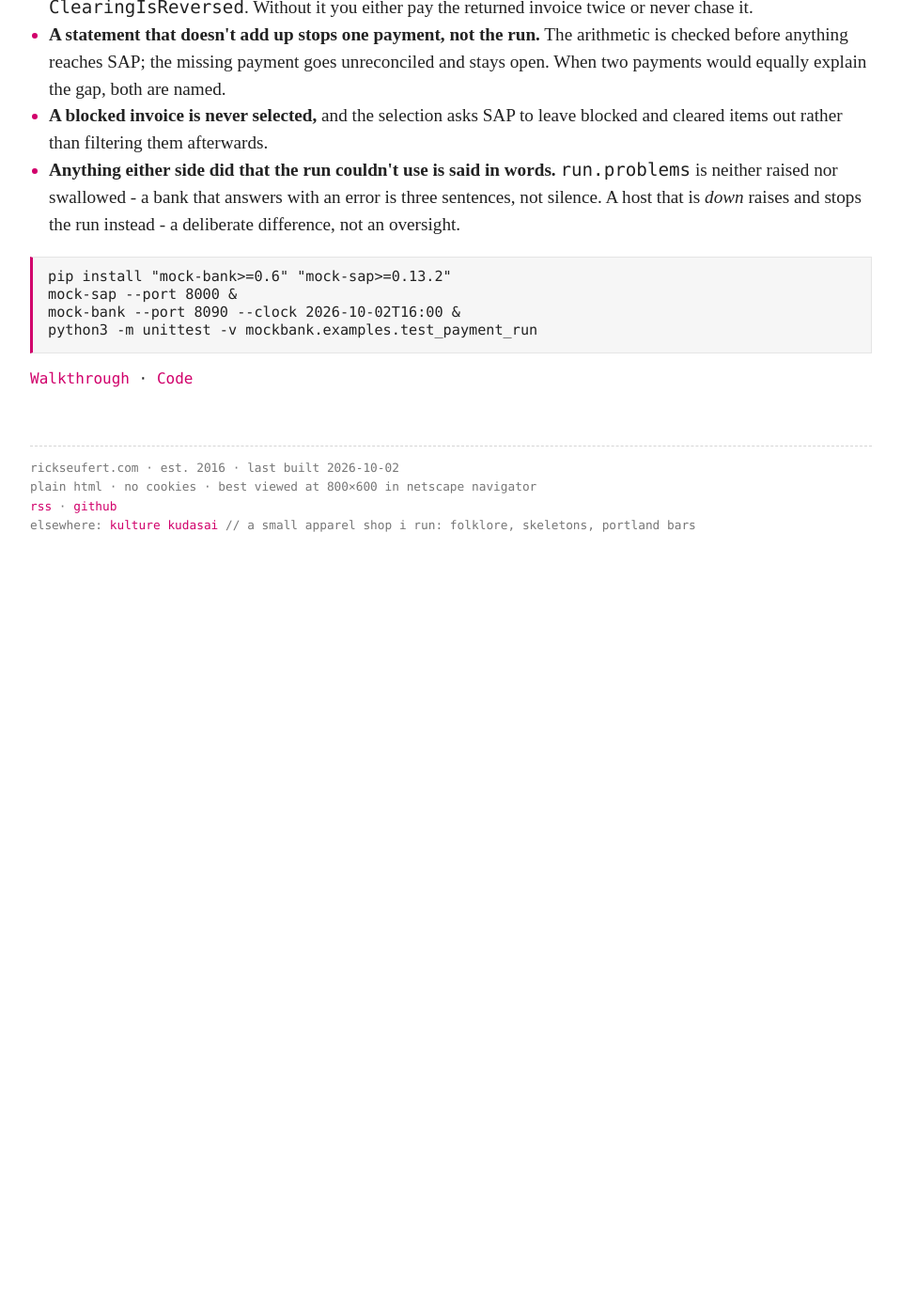
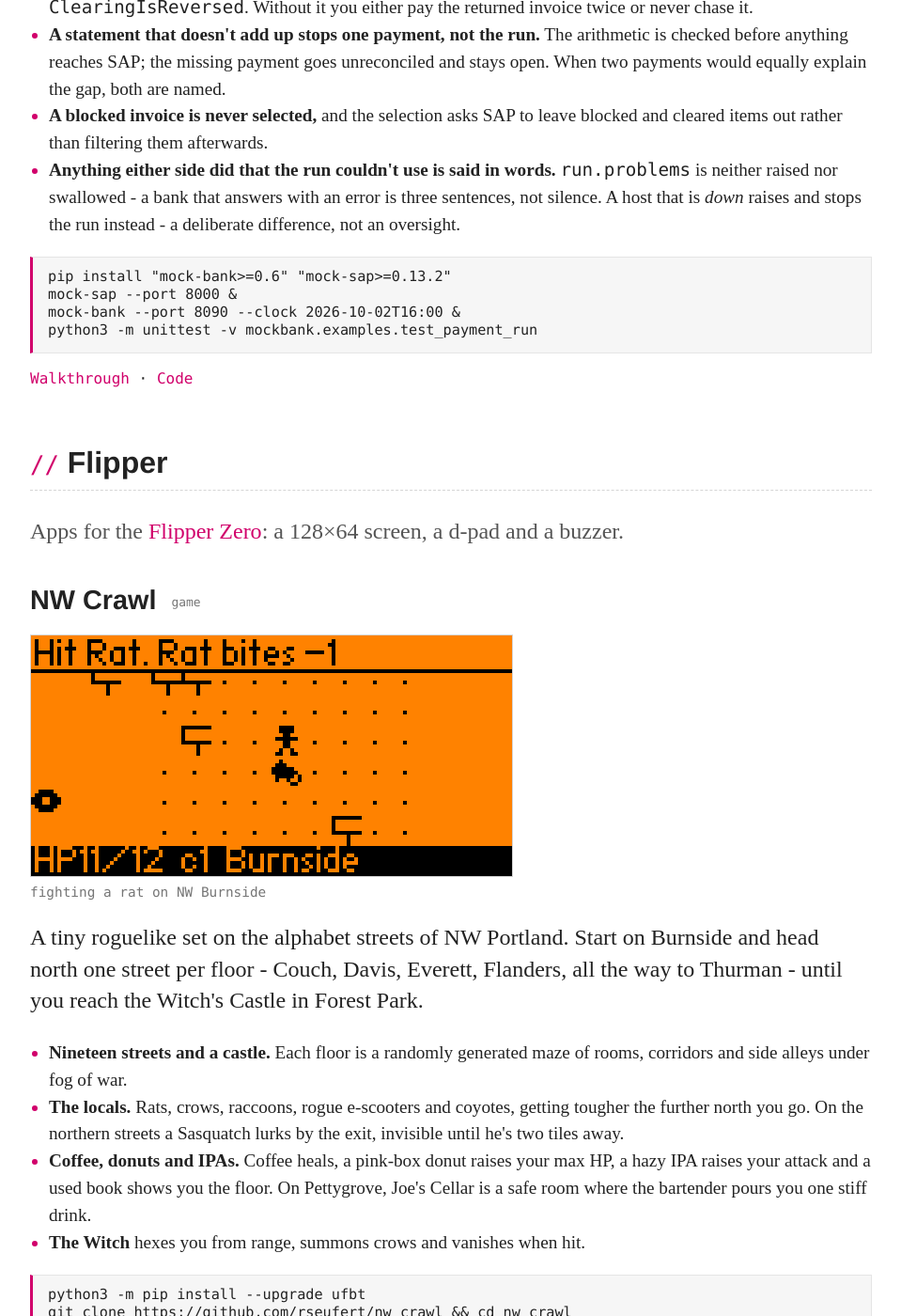
Before and after one commit to rseufert/rseufert.github.io, a Jekyll site: the page built from index.html, in a window 1280 px wide and 1400 px high, scrolled down 13376 px. Shown: the whole window at 94% size, without its empty margins (160-1119 px from the left). Built offline with Jekyll 4.4.1, drawn with Linux system fonts in a browser that asks for light colours; before the commit the page ends 14006 px from its top, so only the background shows below that; some of the changed text lies outside the part shown.

Commit message:
A Flipper section on the home page, starting with NW Crawl
A new section after the projects, linked from the menu as [flipper], for
apps for the Flipper Zero. Its first entry is NW Crawl, a roguelike on
the alphabet streets of NW Portland, with the repository's screenshot
(128x64 at 4x, drawn with square pixels), what the game has, and how to
build and install it with ufbt.

Co-Authored-By: Claude Opus 5.5 <noreply@anthropic.com>
Claude-Session: https://claude.ai/code/session_015RDTBgG3oYVSZTAaz1gNwq

```diff
--- a/_layouts/default.html
+++ b/_layouts/default.html
@@ -16,6 +16,7 @@
 	    		<ul>
 	        		<!--<li><a href="/">Home</a></li>-->
 	        		<li><a href="/#projects">projects</a></li>
+	        		<li><a href="/#flipper">flipper</a></li>
 	        		<li><a href="/blog/">blog</a></li>
 	        		<li><a href="/media/">media</a></li>
 	        		<li><a href="/blog/atom.xml">rss</a></li>
--- a/css/main.css
+++ b/css/main.css
@@ -355,3 +355,15 @@ code {
     color: var(--accent);
     margin-right: 0.35em;
 }
+
+/* Flipper screenshots are 128x64 drawn at 4x; keep the pixels square. */
+.project .shot { margin: 20px 0; }
+.project .shot img {
+    display: block;
+    width: 512px;
+    max-width: 100%;
+    height: auto;
+    image-rendering: pixelated;
+    border: 1px solid var(--rule);
+}
+.project .shot figcaption { font: 0.9em var(--mono); color: var(--faint); margin-top: 8px; }
--- a/index.html
+++ b/index.html
@@ -229,4 +229,28 @@ python3 -m unittest -v mockbank.examples.test_payment_run</code></pre>
 		<p class="links"><a href="/blog/2026/09/24/testing-an-sap-to-edi-integration#the-sap-payment-run">Walkthrough</a> · <a href="https://github.com/rseufert/mock-bank/tree/main/examples">Code</a></p>
 	</div><!-- /.project -->
 </section><!-- /.projects -->
+
+<section id="flipper" class="projects flipper">
+	<h2>Flipper</h2>
+	<p class="lede">Apps for the <a href="https://flipperzero.one">Flipper Zero</a>: a 128&times;64 screen, a d-pad and a buzzer.</p>
+
+	<div class="project">
+		<h3><a href="https://github.com/rseufert/nw_crawl">NW Crawl</a> <span class="tag">game</span></h3>
+		<figure class="shot">
+			<img src="/flipper/nw_crawl.png" width="512" height="256" loading="lazy" alt="NW Crawl on the Flipper's orange screen: the player stands next to a rat on a dotted floor, with street-sign walls around them. The top line reads &quot;Hit Rat. Rat bites -1&quot; and the bottom line &quot;HP11/12 c1 Burnside&quot;.">
+			<figcaption>fighting a rat on NW Burnside</figcaption>
+		</figure>
+		<p>A tiny roguelike set on the alphabet streets of NW Portland. Start on Burnside and head north one street per floor - Couch, Davis, Everett, Flanders, all the way to Thurman - until you reach the Witch's Castle in Forest Park.</p>
+		<ul class="features">
+			<li><strong>Nineteen streets and a castle.</strong> Each floor is a randomly generated maze of rooms, corridors and side alleys under fog of war.</li>
+			<li><strong>The locals.</strong> Rats, crows, raccoons, rogue e-scooters and coyotes, getting tougher the further north you go. On the northern streets a Sasquatch lurks by the exit, invisible until he's two tiles away.</li>
+			<li><strong>Coffee, donuts and IPAs.</strong> Coffee heals, a pink-box donut raises your max HP, a hazy IPA raises your attack and a used book shows you the floor. On Pettygrove, Joe's Cellar is a safe room where the bartender pours you one stiff drink.</li>
+			<li><strong>The Witch</strong> hexes you from range, summons crows and vanishes when hit.</li>
+		</ul>
+<pre><code>python3 -m pip install --upgrade ufbt
+git clone https://github.com/rseufert/nw_crawl &amp;&amp; cd nw_crawl
+ufbt launch     # Flipper on USB, qFlipper closed</code></pre>
+		<p class="links"><a href="https://github.com/rseufert/nw_crawl">GitHub</a> · <a href="https://github.com/rseufert/nw_crawl#controls">Controls</a></p>
+	</div><!-- /.project -->
+</section><!-- /.flipper -->
 <script src="/js/films.js" defer></script>
```
Also changed, not shown: flipper/nw_crawl.png (added).
